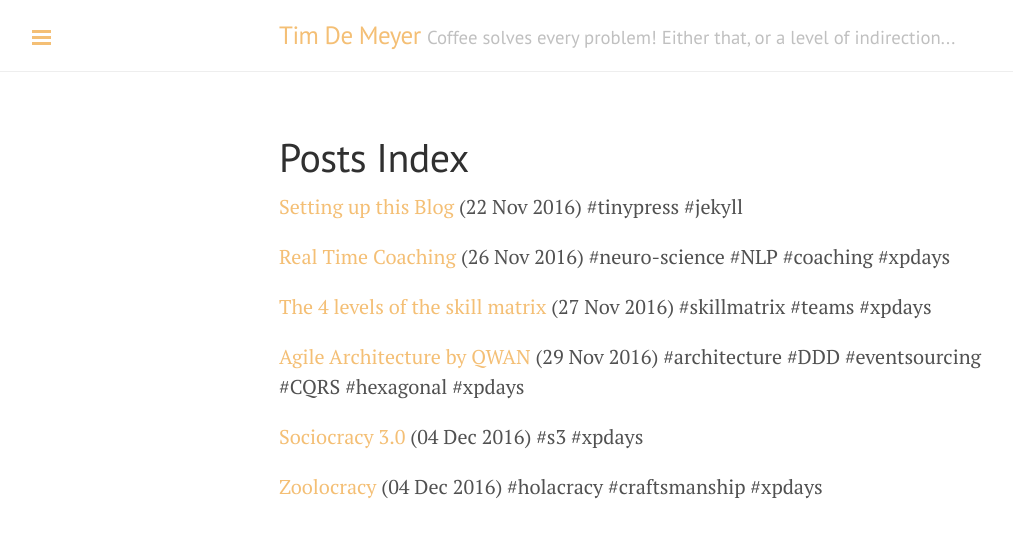
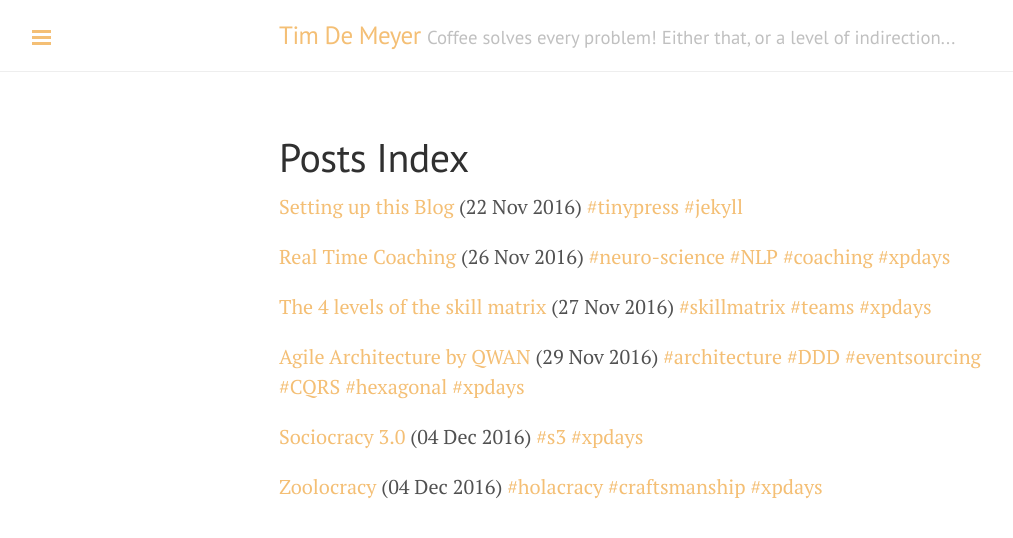
Before and after one commit to TimDM1980/TimDM1980.github.io, a Jekyll site: the page built from posts-index.md, in a window 1280 px wide. Shown: the top 538 px of the page, without its empty margins (1-1014 px from the left). Built offline with Jekyll 4.4.1, drawn with Linux system fonts in a browser that asks for light colours.

```diff
--- a/posts-index.md
+++ b/posts-index.md
@@ -9,7 +9,7 @@ title: Posts Index
             <a href="{{ post.url }}">{{ post.title }}</a>
             ({{ post.date | date_to_string }})
             {% for tag in post.tags | sort %}
-                #{{ tag }}
+                <a href="{{site.url}}/tag-cloud.html#{{tag}}">#{{tag}}</a>
             {% endfor %}
         </div>
     {% endfor %}
```
